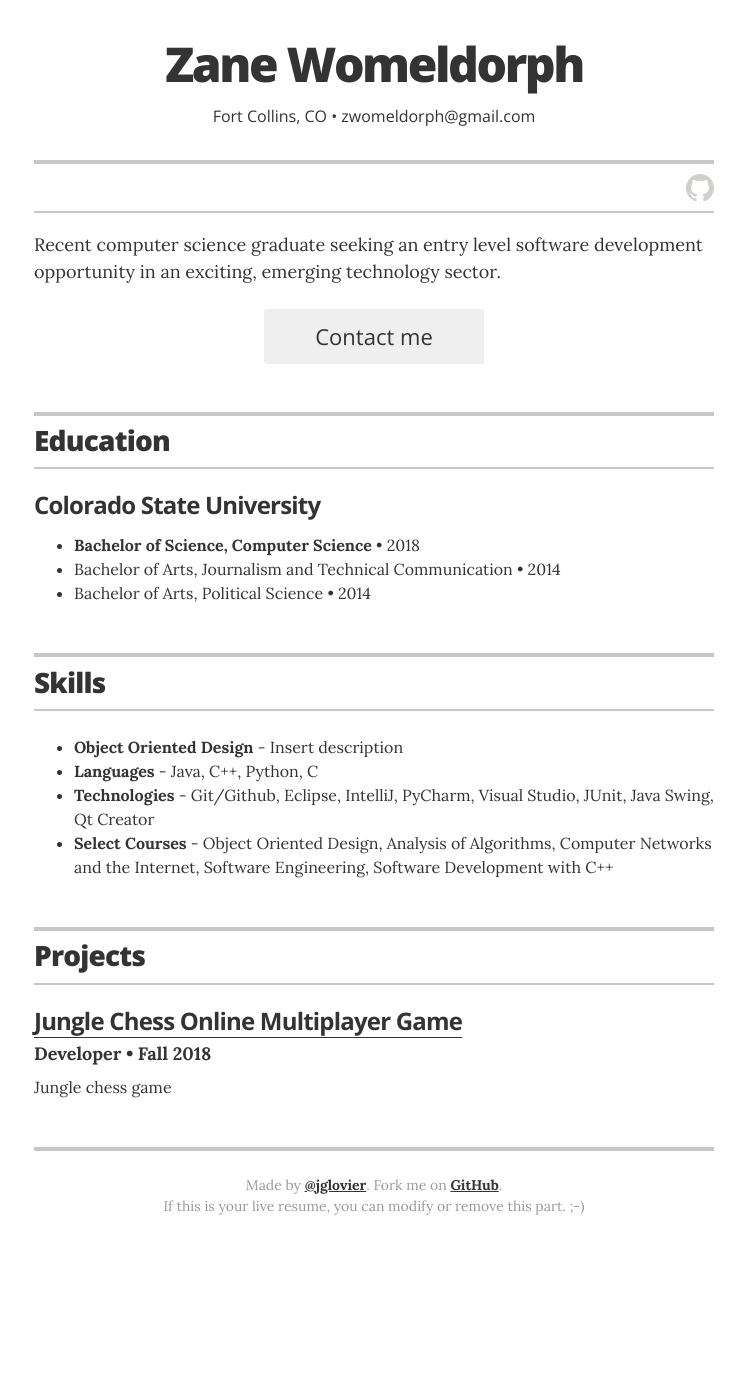
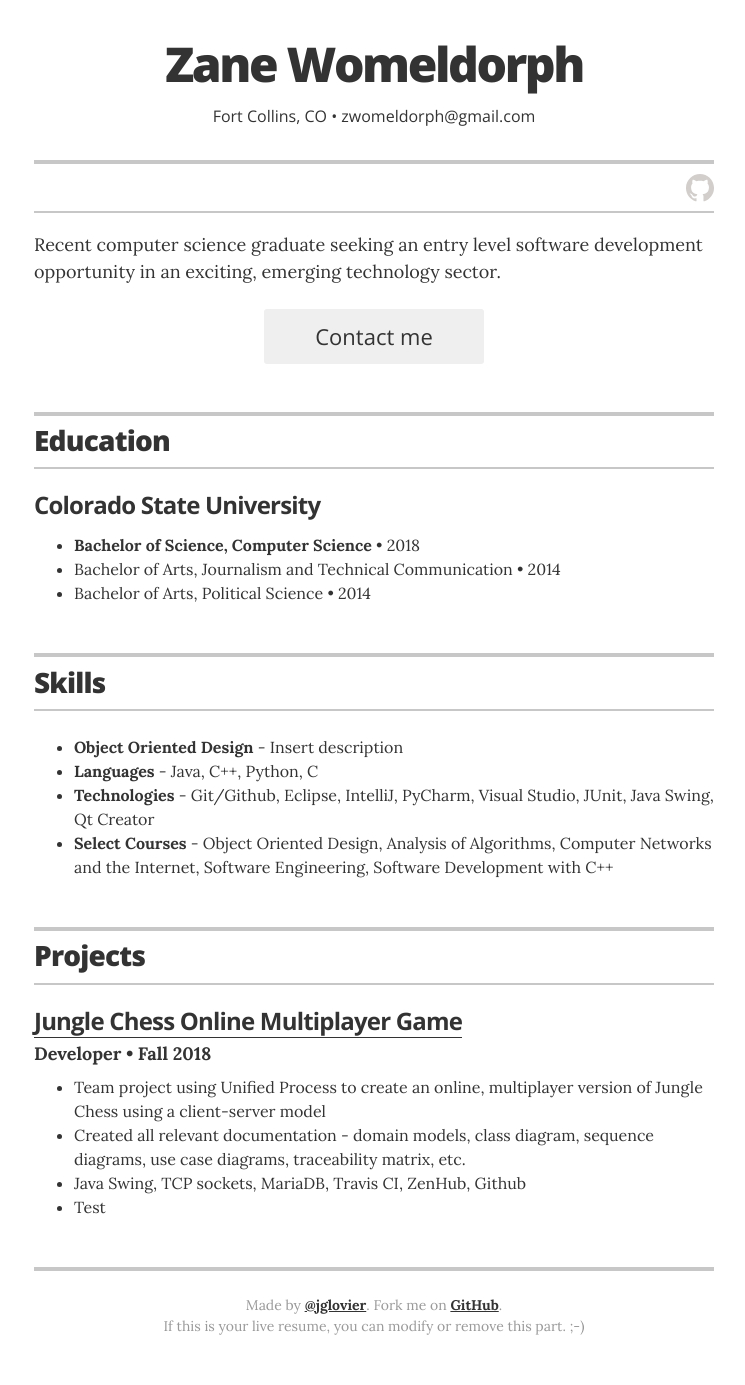
Before and after one commit to zwomeldorph/zwomeldorph.github.io, a Jekyll site: the page built from index.html, in a window 1280 px wide. Shown: the whole page, without its empty margins (266-1011 px from the left). Built offline with Jekyll 4.4.1, drawn with Linux system fonts in a browser that asks for light colours; before the commit the page ends 1265 px from its top, so only the background shows below that.

Commit message:
projects

```diff
--- a/_data/projects.yml
+++ b/_data/projects.yml
@@ -6,4 +6,7 @@
   role: Developer
   duration: Fall 2018
   url: https://github.com/marcelaf7/cs414-f18-001-Method-Men
-  description: Jungle chess game
+  description0: Team project using Unified Process to create an online, multiplayer version of Jungle Chess using a client-server model
+  description1: Created all relevant documentation - domain models, class diagram, sequence diagrams, use case diagrams, traceability matrix, etc.
+  description2: Java Swing, TCP sockets, MariaDB, Travis CI, ZenHub, Github
+  description3: Test
--- a/_layouts/resume.html
+++ b/_layouts/resume.html
@@ -110,7 +110,12 @@
           <meta itemprop="creator" content="{{ site.resume_name }}" itemtype="http://schema.org/Person" />
           <h3 class="resume-item-title" itemprop="name">{% if project.url %}<a href="{{ project.url }}" itemprop="url">{{ project.project }}</a>{% else %}{{ project.project }}{% endif %}</h3>
           <h4 class="resume-item-details" itemprop="description">{{ project.role }}  &bull; {{ project.duration }}</h4>
-          <p class="resume-item-copy">{{ project.description }}</p>
+          <ul class="resume-item-copy">
+			  <li>{{ project.description0 }}</li>
+			  <li>{{ project.description1 }}</li>
+			  <li>{{ project.description2 }}</li>
+			  <li>{{ project.description3 }}</li>
+		  </ul>
         </div>
         {% endfor %}
 
```
